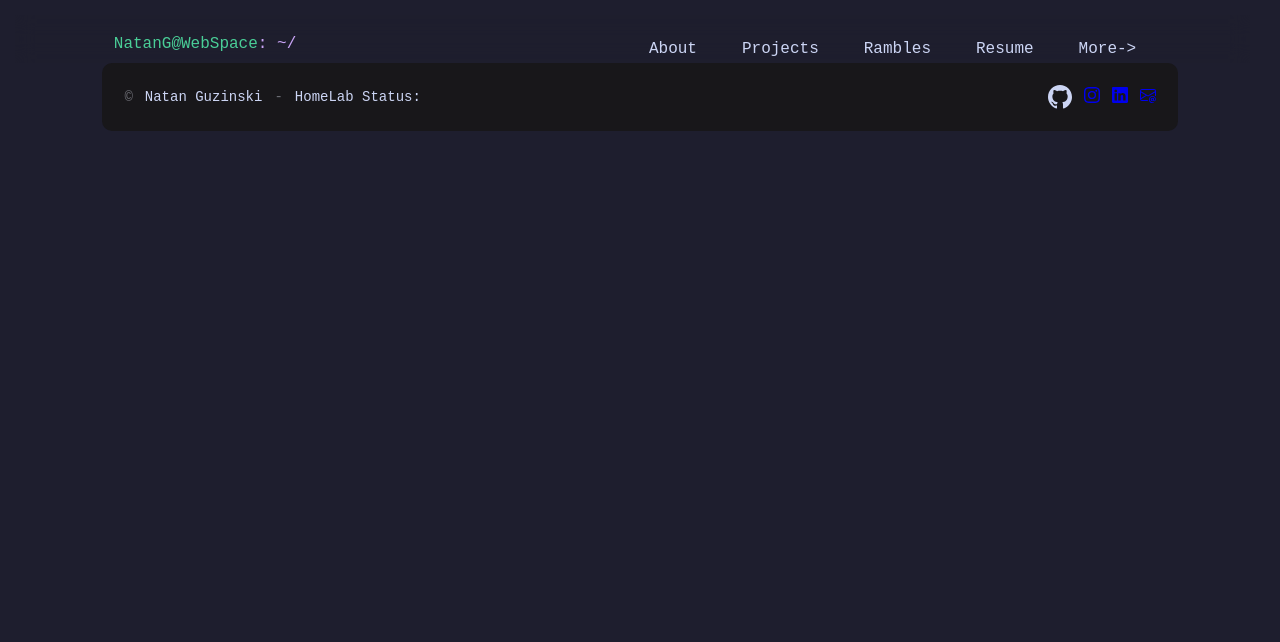
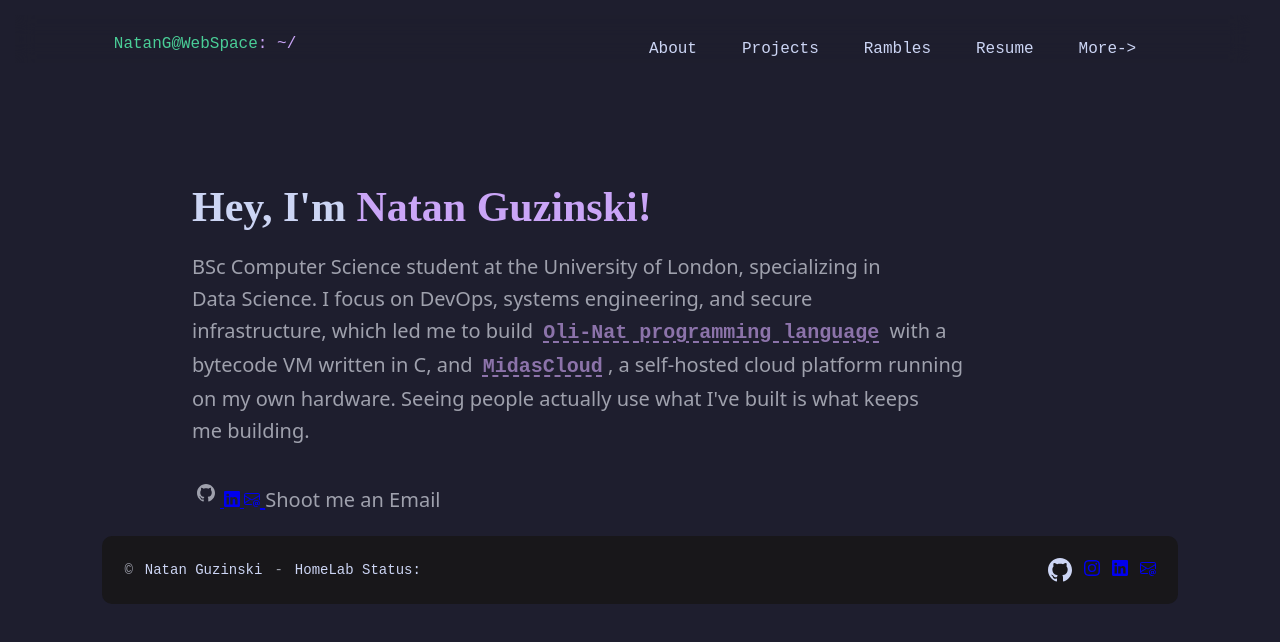
Before and after one commit to NateTheGrappler/NatanG-Portfolio, an Astro site: page / in a window 1280 px wide. Built offline with nearby package versions, Linux system fonts and the light colour scheme; Astro itself is replaced by a stand-in of ours.

Commit message:
added in a bit more to index page, set up the git API tools and a small ping tool for the homelab status

```diff
--- a/src/pages/index.astro
+++ b/src/pages/index.astro
@@ -1,5 +1,6 @@
 ---
 import Standard from "../layouts/Standard.astro"
+import "../styles/index.css"
 ---
 
 
@@ -15,10 +16,73 @@ import Standard from "../layouts/Standard.astro"
 
 	<Standard>
 
-		<!--Image, Short Summary, Hello Title Tag, maybe effect space -->
+
+	<div class="indexDiv">
+		<div class="marginDiv15Percent"></div>
+
+		<div class="contentDiv">
+
+		<!--Image, Short Summary, Hello Title Tag, maybe some effect -->
+			<div class="introDiv">
+
+
+				<div class="infoDiv">
+
+					<span class="heySpan">Hey, I'm </span>
+					<span class="nameSpan"> Natan Guzinski!</span>
+
+					<pre class="Description">
+BSc Computer Science student at the University of London, specializing in
+Data Science. I focus on DevOps, systems engineering, and secure
+infrastructure, which led me to build <a class="descriptionLink" href="https://olinat.net">Oli-Nat programming language</a> with a
+bytecode VM written in C, and <a class="descriptionLink" href="https://midascloud.net">MidasCloud</a>, a self-hosted cloud platform running
+on my own hardware. Seeing people actually use what I've built is what keeps
+me building.
+					</pre>
+				</div>
+
+				<div class="socialsDiv">
+
+					<a href="https://github.com/NateTheGrappler" target="_blank" rel="noopener" aria-label="GitHub profile">
+						<svg class="socialIcon" viewBox="0 0 1024 1024" fill="none" xmlns="http://www.w3.org/2000/svg">
+							<path fill-rule="evenodd" clip-rule="evenodd" d="M8 0C3.58 0 0 3.58 0 8C0 11.54 2.29 14.53 5.47 15.59C5.87 15.66 6.02 15.42 6.02 15.21C6.02 15.02 6.01 14.39 6.01 13.72C4 14.09 3.48 13.23 3.32 12.78C3.23 12.55 2.84 11.84 2.5 11.65C2.22 11.5 1.82 11.13 2.49 11.12C3.12 11.11 3.57 11.7 3.72 11.94C4.44 13.15 5.59 12.81 6.05 12.6C6.12 12.08 6.33 11.73 6.56 11.53C4.78 11.33 2.92 10.64 2.92 7.58C2.92 6.71 3.23 5.99 3.74 5.43C3.66 5.23 3.38 4.41 3.82 3.31C3.82 3.31 4.49 3.1 6.02 4.13C6.66 3.95 7.34 3.86 8.02 3.86C8.7 3.86 9.38 3.95 10.02 4.13C11.55 3.09 12.22 3.31 12.22 3.31C12.66 4.41 12.38 5.23 12.3 5.43C12.81 5.99 13.12 6.7 13.12 7.58C13.12 10.65 11.25 11.33 9.47 11.53C9.76 11.78 10.01 12.26 10.01 13.01C10.01 14.08 10 14.94 10 15.21C10 15.42 10.15 15.67 10.55 15.59C13.71 14.53 16 11.53 16 8C16 3.58 12.42 0 8 0Z" transform="scale(64)" fill="currentColor"/>
+						</svg>
+					</a>
+
+					<a href="https://www.linkedin.com/in/natanguzinski/" target="_blank" rel="noopener" aria-label="Connect with me on Linkedin!">
+						<svg class="socialIcon" xmlns="http://www.w3.org/2000/svg" width="16" height="16" fill="currentColor" class="bi bi-linkedin" viewBox="0 0 16 16">
+							<path d="M0 1.146C0 .513.526 0 1.175 0h13.65C15.474 0 16 .513 16 1.146v13.708c0 .633-.526 1.146-1.175 1.146H1.175C.526 16 0 15.487 0 14.854zm4.943 12.248V6.169H2.542v7.225zm-1.2-8.212c.837 0 1.358-.554 1.358-1.248-.015-.709-.52-1.248-1.342-1.248S2.4 3.226 2.4 3.934c0 .694.521 1.248 1.327 1.248zm4.908 8.212V9.359c0-.216.016-.432.08-.586.173-.431.568-.878 1.232-.878.869 0 1.216.662 1.216 1.634v3.865h2.401V9.25c0-2.22-1.184-3.252-2.764-3.252-1.274 0-1.845.7-2.165 1.193v.025h-.016l.016-.025V6.169h-2.4c.03.678 0 7.225 0 7.225z"/>
+						</svg>
+					</a>
+
+					<span class="socialSpan">
+						<a href="mailto:guzinskinatan@gmail.com" target="_blank" rel="noopener" aria-label="Send me an Email!">
+							<svg class="socialIcon" xmlns="http://www.w3.org/2000/svg" width="16" height="16" fill="currentColor" class="bi bi-linkedin" viewBox="0 0 16 16">
+									<path d="M2 2a2 2 0 0 0-2 2v8.01A2 2 0 0 0 2 14h5.5a.5.5 0 0 0 0-1H2a1 1 0 0 1-.966-.741l5.64-3.471L8 9.583l7-4.2V8.5a.5.5 0 0 0 1 0V4a2 2 0 0 0-2-2zm3.708 6.208L1 11.105V5.383zM1 4.217V4a1 1 0 0 1 1-1h12a1 1 0 0 1 1 1v.217l-7 4.2z"/>
+									<path d="M14.247 14.269c1.01 0 1.587-.857 1.587-2.025v-.21C15.834 10.43 14.64 9 12.52 9h-.035C10.42 9 9 10.36 9 12.432v.214C9 14.82 10.438 16 12.358 16h.044c.594 0 1.018-.074 1.237-.175v-.73c-.245.11-.673.18-1.18.18h-.044c-1.334 0-2.571-.788-2.571-2.655v-.157c0-1.657 1.058-2.724 2.64-2.724h.04c1.535 0 2.484 1.05 2.484 2.326v.118c0 .975-.324 1.39-.639 1.39-.232 0-.41-.148-.41-.42v-2.19h-.906v.569h-.03c-.084-.298-.368-.63-.954-.63-.778 0-1.259.555-1.259 1.4v.528c0 .892.49 1.434 1.26 1.434.471 0 .896-.227 1.014-.643h.043c.118.42.617.648 1.12.648m-2.453-1.588v-.227c0-.546.227-.791.573-.791.297 0 .572.192.572.708v.367c0 .573-.253.744-.564.744-.354 0-.581-.215-.581-.8Z"/>
+							</svg>
+						</a>Shoot me an Email
+					</span>
+
+
+
+
+				</div>
+
+
+
+
+			</div>
+
+
+		</div>
+		<div class="marginDiv15Percent"></div>
+
+	</div>
 
 
 		<!--Featured Projects -->
+
 
 
 		<!-- Theme Picker -->
--- /dev/null
+++ b/src/styles/index.css
@@ -0,0 +1,103 @@
+.indexDiv
+{
+    margin-top: 120px;
+    display: flex;
+    flex-direction: row;
+}
+
+/*----------------All of the intro stuff, so links, description, and name----*/
+
+.introDiv
+{
+    display: flex;
+    flex: auto;
+    flex-direction: column;
+    justify-content: left;
+    align-items: left;
+}
+
+.marginDiv15Percent
+{
+    flex: 0 0 15%;
+}
+
+/*Might not add this in here*/
+/* .headshotImage
+{
+    position: sticky;
+    margin: 10px;
+    width: 200px;
+    height: 200px;
+    border-radius: 30%;
+    margin: 20px;
+} */
+
+.heySpan {
+    font-size: 42px;
+    font-family: "Terminus";
+    font-weight: 600;
+    color: var(--text)
+}
+
+
+.nameSpan {
+    font-size: 42px;
+    font-family: "Terminus";
+    font-weight: 600;
+    color: var(--color-text)
+}
+
+.Description {
+    line-height: 1.6;
+    margin-top: 20px;
+    font-size: 20px;
+    font-family: system-ui;
+    font-weight: 200;
+    color: var(--muted)
+}
+
+.descriptionLink {
+    text-decoration: underline dashed;
+    text-underline-offset: 3px;
+    text-decoration-thickness: 2px;
+    color: var(--dark-text);
+    font-family: "JetBrains Mono", monospace;
+    font-weight: 600;
+    padding-left: 3px;
+    padding-right: 3px;
+    margin: 2px;
+    border-radius: 40px;
+    transition: background-color 0.2s ease-out, color 0.2s ease-out, transform 0.2s ease-in;
+}
+
+.descriptionLink:hover {
+    color: var(--bg);
+    background-color: var(--dark-text);
+    transform: scale(1.05);
+    text-decoration: none;
+}
+
+.socialDiv
+{
+
+}
+
+.socialIcon
+{
+    height: 18px;
+    width: 18px;
+    color: var(--muted);
+    margin: 5px;
+}
+
+
+
+.socialSpan
+{
+    display: inline-block;
+    line-height: 1.6;
+    font-size: 20px;
+    font-family: system-ui;
+    font-weight: 200;
+    color: var(--muted)
+}
--- a/src/styles/standardLayout.css
+++ b/src/styles/standardLayout.css
@@ -3,8 +3,9 @@
   --bg: #1e1e2e;
   --text: #CCD5F4; /*Usually black or white*/
   --color-text: #CAA5F7;
-  --muted: #6c6d74;
-  --muted-dark: #7f5a83;
+  --dark-text: #8c73aa;
+  --muted: #9fa1ad;
+  --muted-dark: #8f6694;
   --accent: #cba6f7;
   --footer: #18171a;
 
@@ -51,9 +52,12 @@ body {
     text-decoration: none;
     margin: 5px 15px 5px 15px;
     padding-left: 15px;
+    transition: transform 0.2s ease-in-out;
 }
 .navlink:hover {
-    color: var(--accent);
+    color: var(--color-text);
+    text-decoration: underline;
+    transform: scale(1.1);
     font-family: "JetBrains Mono", monospace;
 }
 
@@ -70,6 +74,7 @@ body {
 
 .footy
 {
+    margin-top: 20px;
     display: flex;
     flex-direction: row;
     align-items: center;
```
Also changed, not shown: src/layouts/Standard.astro (+9 -4 lines), src/tools/githubGetter.ts (added, +111 -0 lines), src/tools/midascloudFetch.ts (added, +18 -0 lines), public/headshot.jpeg (added).
